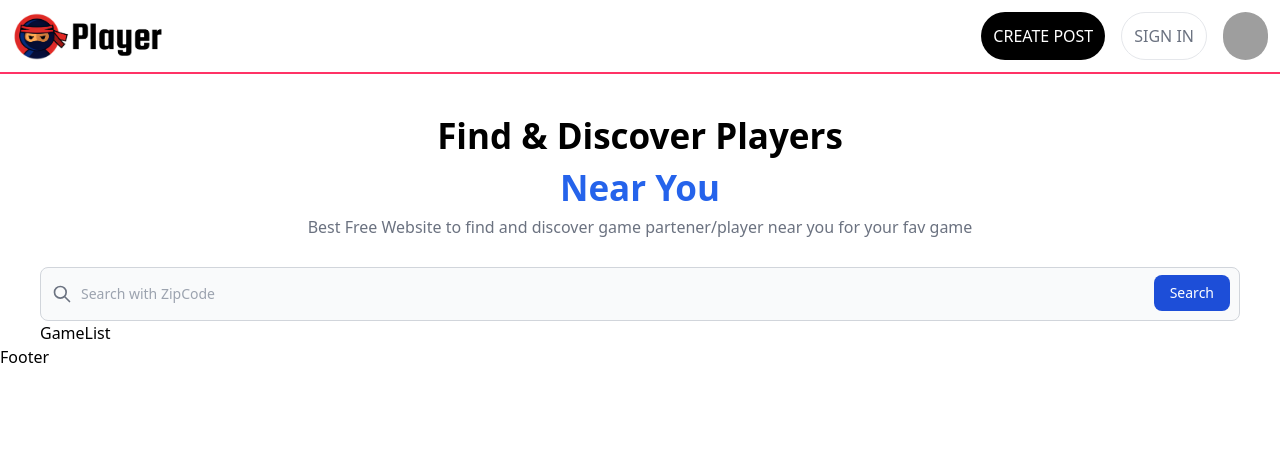
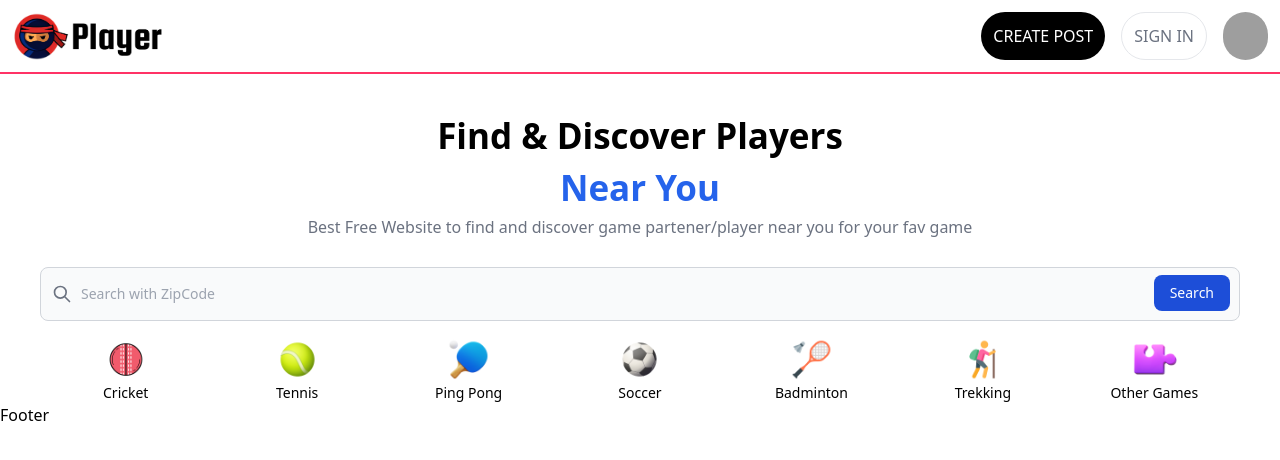
Before and after one commit to Parth-Bisht/NextJs-Application, a Next.js app in the folder ninja-player/: page / in a window 1280 px wide. Shown: the top 460 px of the page. Built offline with nearby package versions, Linux system fonts and the light colour scheme; no server answers; the database is empty; grey boxes are pictures that could not be loaded.

Commit message:
firebase integration

```diff
--- a/ninja-player/package.json
+++ b/ninja-player/package.json
@@ -12,6 +12,8 @@
     "autoprefixer": "10.4.14",
     "eslint": "8.43.0",
     "eslint-config-next": "13.4.7",
+    "firebase": "^9.23.0",
+    "firebase-admin": "^11.9.0",
     "next": "13.4.7",
     "next-auth": "^4.22.1",
     "postcss": "8.4.24",
--- a/ninja-player/src/components/Home/GameList.jsx
+++ b/ninja-player/src/components/Home/GameList.jsx
@@ -1,11 +1,28 @@
-import React from 'react'
+import React, { useEffect, useState } from "react";
+import Data from "@/shared/Data";
 
 const GameList = () => {
+  const [games, setGames] = useState([]);
+  useEffect(() => {
+    setGames(Data.GameList);
+  }, []);
+  console.log(games);
   return (
-    <div>
-      GameList
+    <div className="grid grid-cols-3 sm:grid-cols-4 md:grid-cols-5 lg:grid-cols-7 mt-4">
+      {games.map((item) => (
+        <div className="flex flex-col items-center cursor-pointer">
+          <img
+            src={item.image}
+            alt="game"
+            width={45}
+            height={45}
+            className="hover:animate-bounce transition-all duration-150"
+          />
+          <h2 className="text-[14px] text-center">{item.name}</h2>
+        </div>
+      ))}
     </div>
-  )
-}
+  );
+};
 
-export default GameList
+export default GameList;
--- a/ninja-player/src/pages/index.js
+++ b/ninja-player/src/pages/index.js
@@ -1,14 +1,27 @@
-import Image from "next/image";
 import { Inter } from "next/font/google";
 import Hero from "@/components/Home/Hero";
 import Search from "@/components/Home/Search";
 import GameList from "@/components/Home/GameList";
+import { getFirestore, collection, getDocs } from "firebase/firestore";
+import app from "@/shared/FirebaseConfig";
 import { useEffect } from "react";
 
 const inter = Inter({ subsets: ["latin"] });
 
 export default function Home() {
-
+  const getPost = async (db) => {
+    const querySnapshot = await getDocs(collection(db, "posts"));
+    querySnapshot.forEach((doc) => {
+      console.log(doc.id, " => ", doc.data());
+    });
+  };
+  useEffect(() => {
+    if (typeof window !== "undefined") {
+      console.log(window);
+      const db = getFirestore(app);
+      getPost(db);
+    }
+  }, []);
   return (
     <div className="px-5 sm:px-7 md:px-10 mt-9">
       <Hero />
--- /dev/null
+++ b/ninja-player/src/shared/Data.js
@@ -0,0 +1,43 @@
+const GameList=[
+    {
+        id:1,
+        name:'Cricket',
+        image:'./Images/CricketBall.png'
+    },
+    {
+        id:2,
+        name:'Tennis',
+        image:'./Images/Tennis.png'
+    },
+    {
+        id:3,
+        name:'Ping Pong',
+        image:'./Images/PingPong.png'
+    },
+    {
+        id:4,
+        name:'Soccer',
+        image:'./Images/SoccerBall.png'
+    },
+    {
+        id:5,
+        name:'Badminton',
+        image:'./Images/Badminton.png'
+    },
+    {
+        id:6,
+        name:'Trekking',
+        image:'./Images/Trekking.png'
+    },
+    {
+        id:7,
+        name:'Other Games',
+        image:'./Images/Puzzle.png'
+    },
+
+
+]
+
+export default{
+    GameList
+}
--- /dev/null
+++ b/ninja-player/src/shared/FirebaseConfig.js
@@ -0,0 +1,23 @@
+// Import the functions you need from the SDKs you need
+import { initializeApp } from "firebase/app";
+import { getAnalytics } from "firebase/analytics";
+// TODO: Add SDKs for Firebase products that you want to use
+// https://firebase.google.com/docs/web/setup#available-libraries
+
+// Your web app's Firebase configuration
+// For Firebase JS SDK v7.20.0 and later, measurementId is optional
+const firebaseConfig = {
+  apiKey: "AIzaSyBgmsyoZkkTZnHm7fR6dHrso80oETThQQc",
+  authDomain: "nextjs-391406.firebaseapp.com",
+  projectId: "nextjs-391406",
+  storageBucket: "nextjs-391406.appspot.com",
+  messagingSenderId: "853777273679",
+  appId: "1:853777273679:web:b7e1a73046a5c8f8d5ab3a",
+  measurementId: "G-3ENSDJLP7K",
+};
+
+// Initialize Firebase
+if (typeof window !== "undefined") {
+  const app = initializeApp(firebaseConfig);
+  const analytics = getAnalytics(app);
+}
```
Also changed, not shown: ninja-player/src/shared/Firebase.json (added), 1 other file (tests, documents, lock files or other folders).
